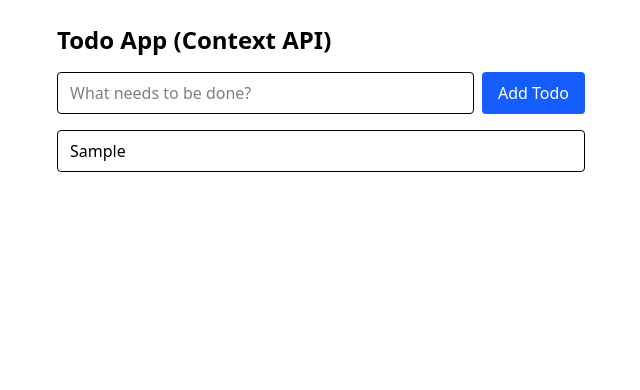
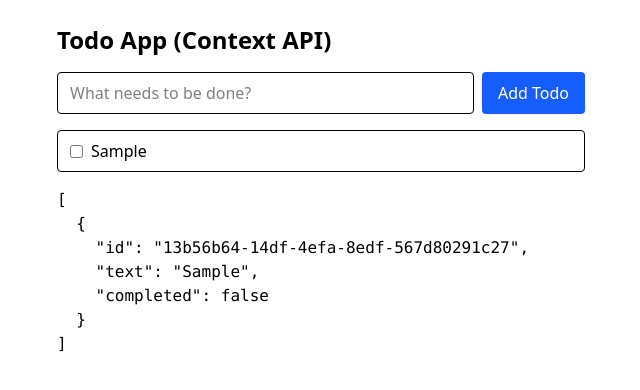
Before and after one commit to kdotsin/lab10.3-todo-app, a React (Vite) app: page / in a window 1280 px wide. Both pictures are taken after typing "Sample" into the empty fields and a click on the button "Add Todo". Shown: the top 390 px of the page, without its empty margins (319-959 px from the left). Built offline with nearby package versions, Linux system fonts and the light colour scheme.

Commit message:
added a compeleted feature

```diff
--- a/src/App.tsx
+++ b/src/App.tsx
@@ -1,12 +1,15 @@
 import { TodoInput } from './components/TodoInput';
 import { TodoList } from './components/TodoList';
+import { useTodos } from './context/TodoContext';
 
 export default function App() {
+  const { todos } = useTodos();
   return (
     <div className="mx-auto max-w-xl space-y-4 p-6">
       <h1 className="text-2xl font-bold">Todo App (Context API)</h1>
       <TodoInput />
       <TodoList />
+      <pre>{JSON.stringify(todos, null, 2)}</pre>
     </div>
   );
 }
--- a/src/components/TodoItem.tsx
+++ b/src/components/TodoItem.tsx
@@ -1,5 +1,21 @@
-import type { Todo } from '../types';
+import { useTodos } from "../context/TodoContext";
+import type { Todo } from "../types";
 
 export function TodoItem({ todo }: { todo: Todo }) {
-  return <li className="rounded border px-3 py-2">{todo.text}</li>;
+  const { toggleTodo } = useTodos();
+
+  return (
+    <li className="rounded border px-3 py-2">
+      <label className="flex items-center gap-2">
+        <input
+          type="checkbox"
+          checked={todo.completed}
+          onChange={() => toggleTodo(todo.id)}
+        />
+        <span className={todo.completed ? "line-through text-gray-400" : ""}>
+          {todo.text}
+        </span>
+      </label>
+    </li>
+  );
 }
--- a/src/context/TodoContext.tsx
+++ b/src/context/TodoContext.tsx
@@ -1,10 +1,17 @@
-import { createContext, useCallback, useContext, useMemo, useState } from 'react';
-import type { ReactNode } from 'react';
-import type { Todo } from '../types';
+import {
+  createContext,
+  useCallback,
+  useContext,
+  useMemo,
+  useState,
+} from "react";
+import type { ReactNode } from "react";
+import type { Todo } from "../types";
 
 interface TodoContextValue {
   todos: Todo[];
   addTodo: (text: string) => void;
+  toggleTodo: (id: string) => void;
 }
 
 const TodoContext = createContext<TodoContextValue | undefined>(undefined);
@@ -19,23 +26,30 @@ export function TodoProvider({ children }: { children: ReactNode }) {
       id: crypto.randomUUID(),
       text: trimmed,
       completed: false,
-    }
-    setTodos(prev => [...prev, newTodo]);
+    };
+    setTodos((prev) => [...prev, newTodo]);
   }, []);
 
-  const value = useMemo(() => ({ todos, addTodo }), [todos, addTodo]);
+  const toggleTodo = useCallback((id: string) => {
+    setTodos((prev) =>
+      prev.map((todo) =>
+        todo.id === id ? { ...todo, completed: !todo.completed } : todo,
+      ),
+    );
+  }, []);
 
-  return (
-    <TodoContext.Provider value={value}>
-      {children}
-    </TodoContext.Provider>
-  )
+  const value = useMemo(
+    () => ({ todos, addTodo, toggleTodo }),
+    [todos, addTodo, toggleTodo],
+  );
+
+  return <TodoContext.Provider value={value}>{children}</TodoContext.Provider>;
 }
 
 export function useTodos(): TodoContextValue {
   const ctx = useContext(TodoContext);
   if (!ctx) {
-    throw new Error('useTodos must be used within a TodoProvider');
+    throw new Error("useTodos must be used within a TodoProvider");
   }
   return ctx;
 }
```
